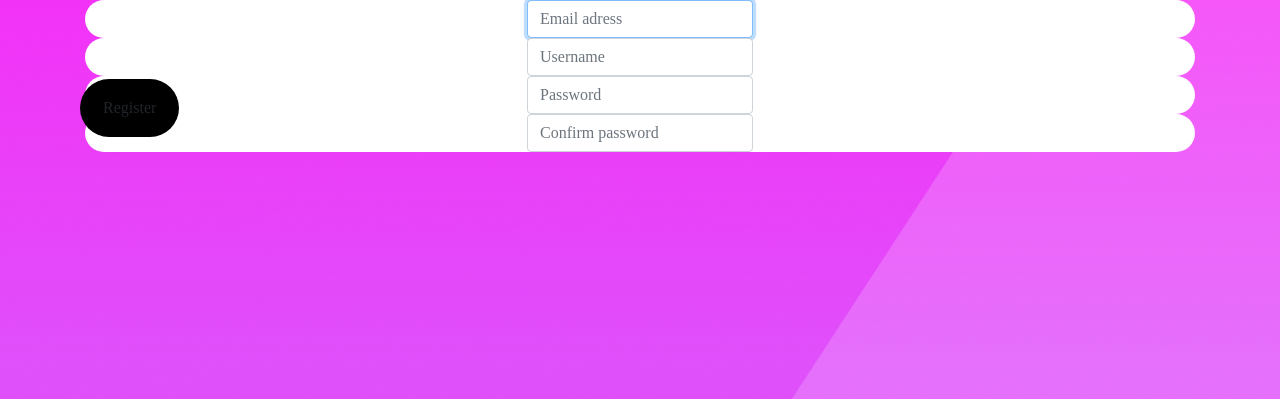
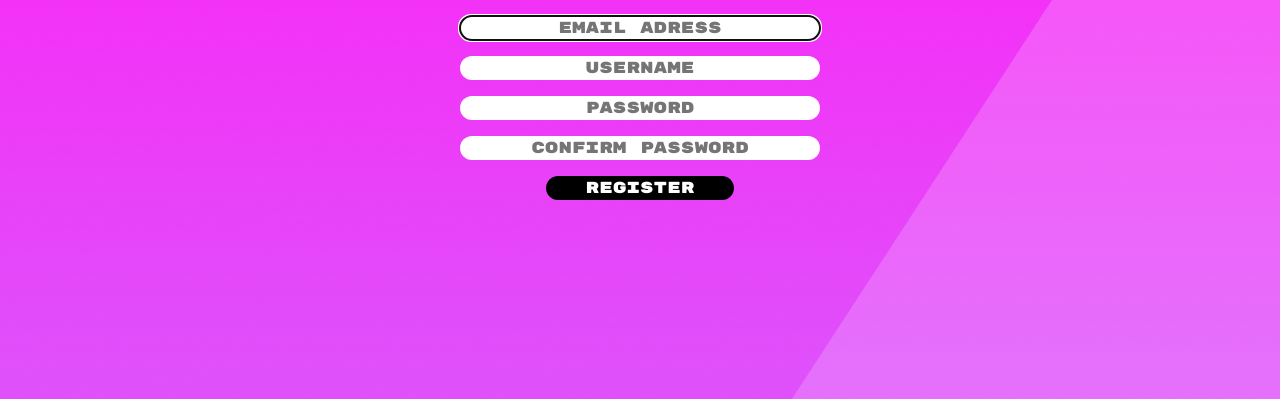
Before and after one commit to RickSunder/picus2.0, a Flask app: page /register in a window 1280 px wide. Shown: the part 71-470 px from the top of the page. Run offline with Flask 2, Linux system fonts and the light colour scheme; some libraries are stand-ins or nearby versions; some web fonts are replaced.

Commit message:
spaghetti

```diff
--- a/static/styles.css
+++ b/static/styles.css
@@ -34,7 +34,7 @@ body, html {
 position: relative;
 width: 773px;
 height: 309px;
-left: 80px;
+left: 5%;
 font-family: 'Rubik Mono One';
 font-style: normal;
 font-weight: normal;
@@ -61,8 +61,8 @@ color: white;
 position: relative;
 width: 30%;
 height: 30%;
-left: 50%;
-top: -20%;
+left: 55%;
+top: -50px;
 
 }
 
@@ -160,8 +160,47 @@ h5 {
     overflow: hidden;
     padding: 0 40px;
     position: relative;
+    font-family: 'Rubik Mono One';
+
 }
 
+.vulinlogbevestig
+{
+    /* center contents */
+    margin-left: auto;
+    margin-right: auto;
+    text-align: center;
+    background-color: black;
+    background: 4px solid black;
+    border: none;
+    display: inline-block;
+    overflow: hidden;
+    padding: 0 40px;
+    position: relative;
+    font-family: 'Rubik Mono One';
+    color: white;
+    border-radius: 50px;
+
+}
+
+.vulinlogbevestig:hover
+{
+    /* center contents */
+    margin-left: auto;
+    margin-right: auto;
+    text-align: center;
+    background-color: white;
+    background: 4px solid white;
+    border: none;
+    display: inline-block;
+    overflow: hidden;
+    padding: 0 40px;
+    position: relative;
+    font-family: 'Rubik Mono One';
+    border-radius: 50px;
+    color: black;
+
+}
 
 main .form-control
 {
@@ -195,3 +234,55 @@ main .form-control
   margin-right:auto;
   display: table;
 }
+
+.floating{
+    float: left;
+    -webkit-animation-name: Floatingx;
+    -webkit-animation-duration: 3s;
+    -webkit-animation-iteration-count: infinite;
+    -webkit-animation-timing-function: ease-in-out;
+    -moz-animation-name: Floating;
+    -moz-animation-duration: 3s;
+    -moz-animation-iteration-count: infinite;
+    -moz-animation-timing-function: ease-in-out;
+    margin-left: 30px;
+    margin-top: 5px;
+
+}
+
+@-webkit-keyframes Floatingx{
+    from {-webkit-transform:translate(0, 0px);}
+    65% {-webkit-transform:translate(0, 15px);}
+    to {-webkit-transform: translate(0, -0px);    }
+}
+
+@-moz-keyframes Floating{
+    from {-moz-transform:translate(0, 0px);}
+    65% {-moz-transform:translate(0, 15px);}
+    to {-moz-transform: translate(0, -0px);}
+}
+
+
+.scaling{
+    float: left;
+    -webkit-animation-name: scalex;
+    -webkit-animation-duration:3s;
+    -webkit-animation-iteration-count:infinite;
+    -webkit-animation-timing-function:ease-in-out;
+    -moz-animation-name: scale;
+    -moz-animation-duration:5s;
+    -moz-animation-iteration-count:infinite;
+    -moz-animation-timing-function:ease-in-out;
+}
+
+    @-webkit-keyframes scalex{
+        from {-webkit-transform: scale(0.9);}
+        65% {-webkit-transform: scale(1.0);}
+        to {-webkit-transform: scale(0.9);}
+    }
+
+    @-moz-keyframes scale{
+        from {-moz-transform: scale(0.9);}
+        65% {-moz-transform: scale(1.0);}
+        to {-moz-transform: scale(0.9);}
+    }
--- a/templates/index.html
+++ b/templates/index.html
@@ -16,10 +16,10 @@
 <div>
   <style>
     .btn-outline-secondary {
-      border-radius: 10px;
+      border-radius: 50px;
     }
   </style>
-<a href="register" type="button" class="btn-outline-secondary" style="font-family: Rubik Mono One; border-radius: 10px; top: 500px"><font size="+6">Register</fontsize></button></a>
+<a href="register" type="button" class="btn-outline-secondary" style="font-family: Rubik Mono One; border-radius: 20px; top: 500px"><font size="+6">Register</fontsize></button></a>
 
 </div>
   </body>
--- a/templates/register.html
+++ b/templates/register.html
@@ -5,24 +5,67 @@
 {% endblock %}
 
 {% block main %}
+<style>
+    .vulinlogbevestig
+{
+    /* center contents */
+    margin-left: auto;
+    margin-right: auto;
+    text-align: center;
+    background-color: black;
+    background: 4px solid black;
+    border: none;
+    display: inline-block;
+    overflow: hidden;
+    padding: 0 40px;
+    position: relative;
+    font-family: 'Rubik Mono One';
+    color: white;
+    border-radius: 50px;
 
+}
+
+.vulinlogbevestig:hover
+{
+    /* center contents */
+    margin-left: auto;
+    margin-right: auto;
+    text-align: center;
+    background-color: white;
+    background: 4px solid white;
+    border: none;
+    display: inline-block;
+    overflow: hidden;
+    padding: 0 40px;
+    position: relative;
+    font-family: 'Rubik Mono One';
+    border-radius: 50px;
+    color: black;
+
+}
+
+</style>
+<p></p>
+<p></p>
     <form action="{{ url_for('register') }}" method="post">
-        <fieldset class="container">
-            <div class="invulveld">
-                <input autocomplete="off" autofocus class="form-control" name="email" placeholder="Email adress" type="text"/>
+        <fieldset>
+        <div style="font-family: 'Rubik Mono One';" class="container">
+            <div class="form-group">
+                <input class="vulinlog"autocomplete="off" autofocus class="form-control" name="email" placeholder="Email adress" type="text"/>
             </div>
-            <div class="invulveld">
-                <input autocomplete="off" autofocus class="form-control" name="username" placeholder="Username" type="text"/>
+            <div class="form-group">
+                <input class="vulinlog"autocomplete="off" autofocus class="form-control" name="username" placeholder="Username" type="text"/>
             </div>
-            <div class="invulveld">
-                <input class="form-control" name="password" placeholder="Password" type="password"/>
+            <div class="form-group">
+                <input class="vulinlog" name="password" placeholder="Password" type="password"/>
             </div>
-            <div class="invulveld">
-                <input class="form-control" name="confirmation" placeholder="Confirm password" type="password"/>
+            <div class="form-group">
+                <input class="vulinlog" name="confirmation" placeholder="Confirm password" type="password"/>
             </div>
-            <div class="btn-outline-secondary">
-                <button class="btn btn-default" type="submit">Register</button>
+            <div>
+                <button class="vulinlogbevestig" type="submit">Register</button>
             </div>
+        </div>
         </fieldset>
     </form>
 {% endblock %}
```
Also changed, not shown: templates/login.html (+42 -1 lines), templates/search.html (+59 -7 lines).
